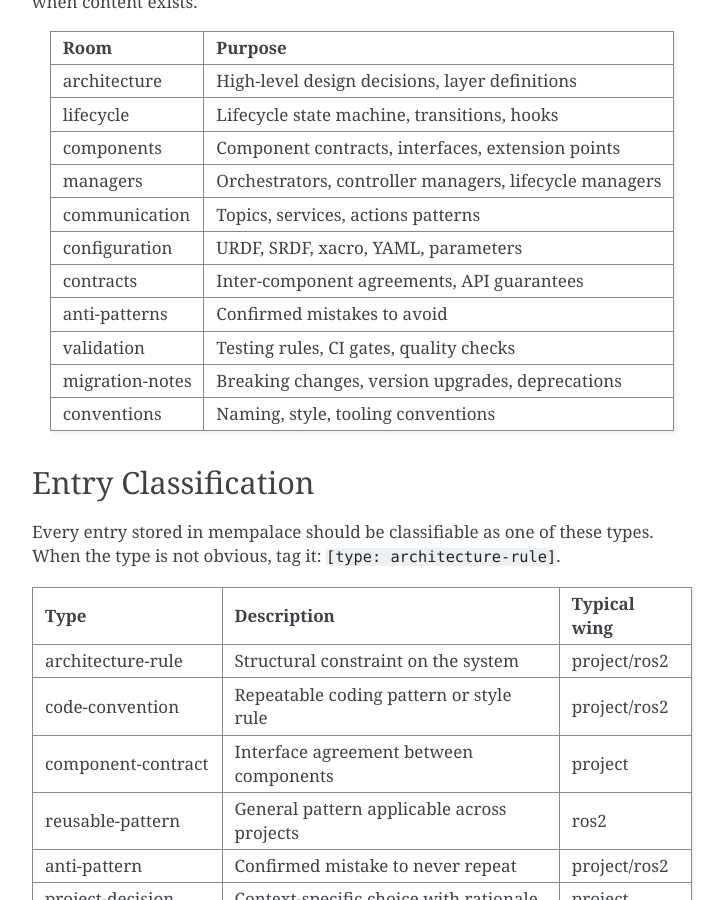
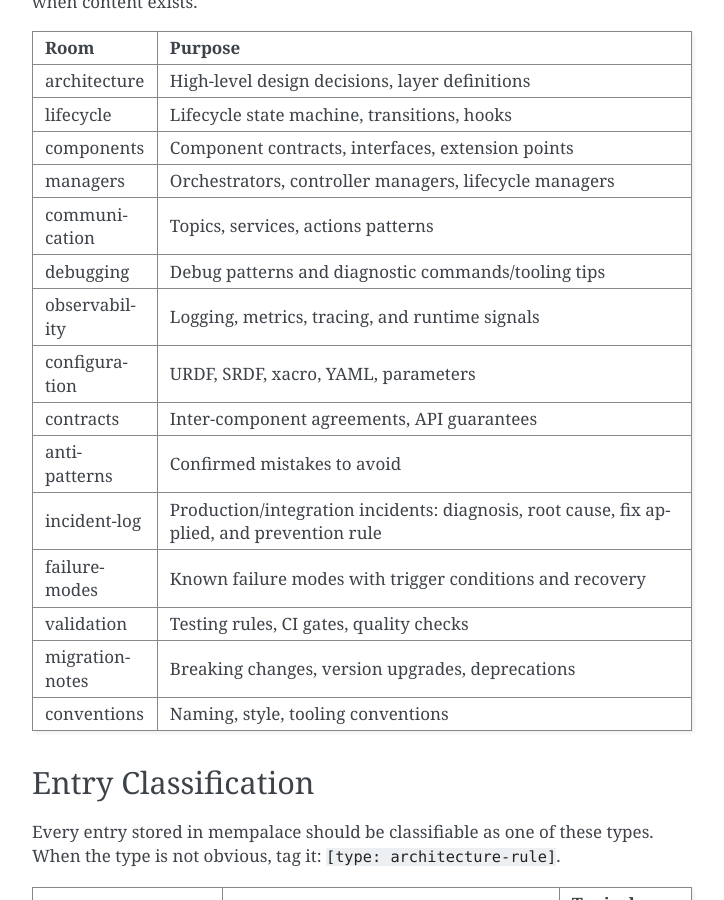
Before and after one commit to apajon/lifecore_ros2, a Sphinx documentation site: the page built from docs/mempalace_strategy.rst, in a window 1280 px wide and 900 px high, scrolled down 714 px. Shown: the whole window, without its empty margins (388-1112 px from the left). Built offline with Sphinx 7.4.7, drawn with Linux system fonts in a browser that asks for light colours.

Commit message:
docs(mempalace): extend standard room taxonomy
Document additional standard rooms for mempalace taxonomy:\n- debugging\n- observability\n- incident-log\n- failure-modes\n\nThis keeps the strategy reference aligned with the expanded room model used for ROS 2 and lifecore_ros2 knowledge capture.

```diff
--- a/docs/mempalace_strategy.rst
+++ b/docs/mempalace_strategy.rst
@@ -38,9 +38,14 @@ lifecycle             Lifecycle state machine, transitions, hooks
 components            Component contracts, interfaces, extension points
 managers              Orchestrators, controller managers, lifecycle managers
 communication         Topics, services, actions patterns
+debugging             Debug patterns and diagnostic commands/tooling tips
+observability         Logging, metrics, tracing, and runtime signals
 configuration         URDF, SRDF, xacro, YAML, parameters
 contracts             Inter-component agreements, API guarantees
 anti-patterns         Confirmed mistakes to avoid
+incident-log          Production/integration incidents: diagnosis, root cause,
+                      fix applied, and prevention rule
+failure-modes         Known failure modes with trigger conditions and recovery
 validation            Testing rules, CI gates, quality checks
 migration-notes       Breaking changes, version upgrades, deprecations
 conventions           Naming, style, tooling conventions
```
